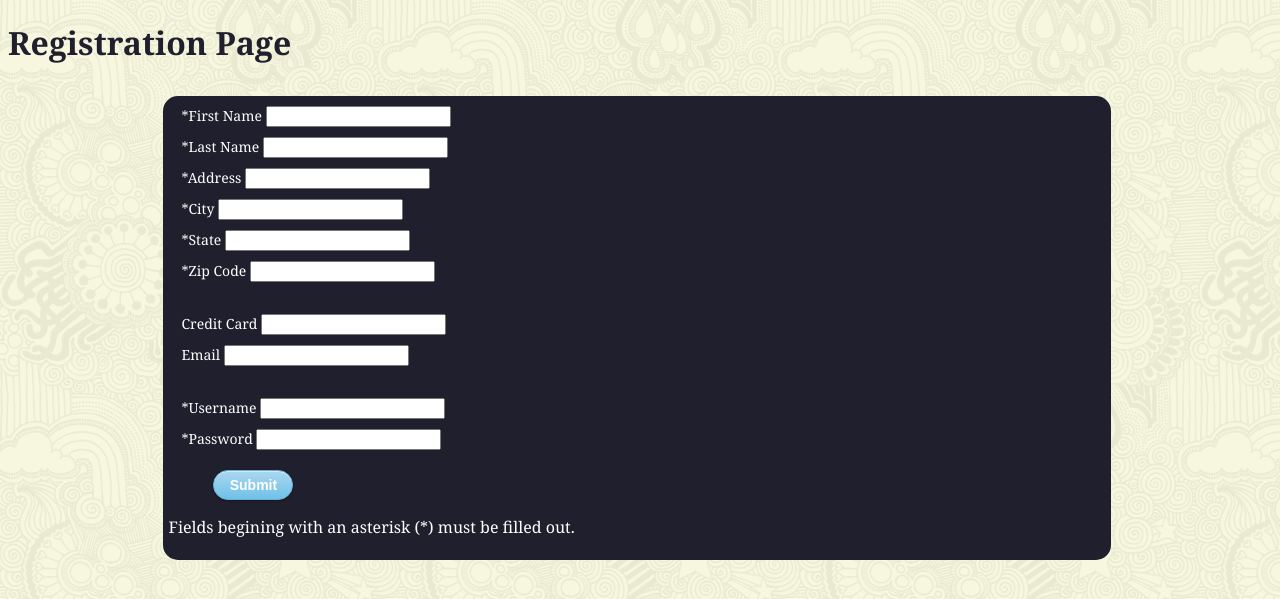
After one commit to sayalvarun/PandaExpress, a PHP site: page /pages/registration.html in a window 1280 px wide. The commit adds this page. Shown: the top 599 px of the page. Run offline with PHP 8.4, Linux system fonts and the light colour scheme.

Commit message:
created registration page
created registration page
tweaked css for index page

```diff
--- a/index.html
+++ b/index.html
@@ -46,8 +46,11 @@
 						<div id="lower">
 							<input type="checkbox"><label for="checkbox">Keep me logged in</label>
 							<input type="submit" value="Login">
+							<br />
+							<span> Don't have an account? <a href = "pages/registration.html">Sign Up</a></span>
 						</div><!--/ lower-->
 					</form>
+
 				</div>
 
 			</div>
--- /dev/null
+++ b/pages/registration.html
@@ -0,0 +1,54 @@
+<!DOCTYPE html>
+<html>
+	<head>
+		<title>Registration</title>
+		<link rel="stylesheet" type="text/css" href="../styles/index.css">
+		<style type="text/css">
+			label{color:#FFFFFF;}
+			input[type=submit]{float:left; margin-left:50px;}
+			span{margin-left:5px;}
+		</style>
+	</head>
+	<body>
+		<!--<div class= "topBar"></div>-->
+		<div id="header">
+			<h1>Registration Page</h1>
+		</div>
+		<div class="searchArea">
+			<form method="post" action="regAuth.php">
+			<!-- FIELDS REQURED FOR PERSON TABLE -->
+				<label>*First Name <input type="text" name="fname" /></label>
+				<br />
+				<label>*Last Name <input type="text" name="lname" /></label>
+				<br />
+				<label>*Address <input type="text" name="addr" /></label>
+				<br />
+				<label>*City <input type="text" name="city" /></label>
+				<br />
+				<label>*State <input type="text" name="state" /></label>
+				<br />
+				<label>*Zip Code <input type="text" name ="zip" /></label>
+				<br />
+				<br />
+			<!-- FIELDS REQUIRED FOR CUSTOMER TABLE -->
+				<label>Credit Card <input type="text" name="cc" /></label>
+				<br />
+				<label>Email <input type="email" name="email" /></label>
+				<br />
+				<br />
+				<label>*Username <input type="text" name="uname" /></label>
+				<br />
+				<label>*Password <input type="password" name="password" /></label>
+				<br />
+				<input type="submit" />
+				<br />
+				<br />
+				<br />
+				<span> Fields begining with an asterisk (*) must be filled out. </span>
+				<br />
+				<br />
+
+			</form>
+		</div>
+	</body>
+</html>
--- a/styles/index.css
+++ b/styles/index.css
@@ -64,7 +64,7 @@ h1{
 
 	width: 340px;
 	height: 280px;
-	margin-top: 0px;
+	margin-top: 10px;
 	margin-left: 64%;
 		background: #fff;
 
@@ -81,6 +81,7 @@ h1{
 
 .searchElements{
 	float: left;
+	margin-left: 5px;
 }
 
 /*******************************/
@@ -117,7 +118,7 @@ p a:hover {
 }
 
 #loginForm input[type=text],
-input[type=password] {
+#loginForm input[type=password] {
     color: #777;
     padding-left: 10px;
     margin: 10px;
@@ -136,13 +137,13 @@ input[type=password] {
 }
 
 #loginForm input[type=text]:hover,
-input[type=password]:hover {
+#loginForm input[type=password]:hover {
     border: 1px solid #b6bfc0;
     box-shadow: inset 0 1.5px 3px rgba(190, 190, 190, .7), 0 0 0 5px #f5f7f8;
 }
 
 #loginForm input[type=text]:focus,
-input[type=password]:focus {
+#loginForm input[type=password]:focus {
     border: 1px solid #a8c9e4;
     box-shadow: inset 0 1.5px 3px rgba(190, 190, 190, .4), 0 0 0 5px #e6f2f9;
 }
@@ -152,7 +153,15 @@ input[type=password]:focus {
     width: 100%;
     height: 69px;
     margin-top: 20px;
+
+	margin-left: -1px;
+	border-radius: 3px;
+    	border: 1px solid #ccc;
+    	box-shadow: 0 1px 2px rgba(0, 0, 0, .1);
+		border-top: 1px solid #FFFFFF;
+
 }
+#lower span {color : #000000; margin-left:5px;}
 input[type=checkbox] {
     margin-left: 20px;
     margin-top: 30px;
```
